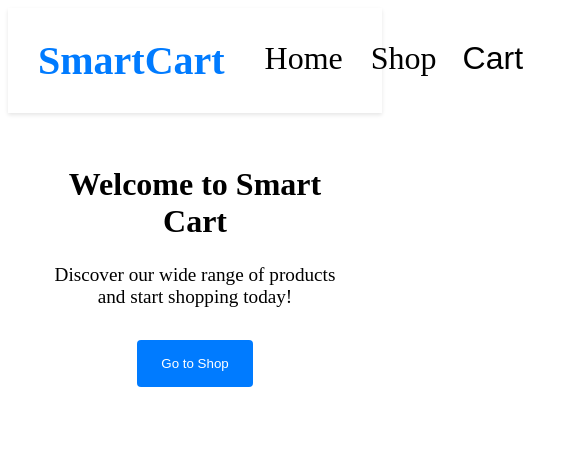
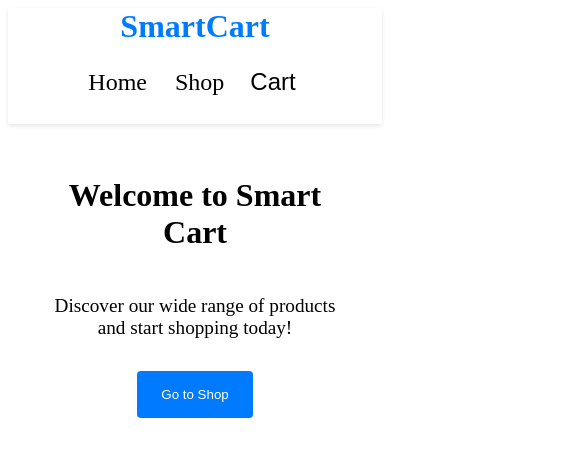
Before and after one commit to plan28-06/Shopping_Cart, a React (Vite) app: page / in a window 390 px wide. Shown: the top 456 px of the page, 569 px wide, since content can reach past the window. Built offline with nearby package versions, Linux system fonts and the light colour scheme.

Commit message:
Made the page responsive.

```diff
--- a/src/Cart.module.css
+++ b/src/Cart.module.css
@@ -1,3 +1,4 @@
+/* Empty cart message */
 .emptycart {
     width: 100%;
     height: 100%;
@@ -7,62 +8,63 @@
     padding: 20px;
 }
 
+/* Ensure box-sizing applies properly */
+* {
+    box-sizing: border-box;
+}
+
+/* Container for the cart */
 .cartcontainer {
     gap: 20px;
     margin-top: 30px;
-    height: 100%;
     width: 100%;
     background: #fff;
     padding: 20px;
     border-radius: 10px;
     box-shadow: 0 4px 8px rgba(0, 0, 0, 0.1);
-    overflow-x: auto;
+    overflow-x: auto; /* Enables horizontal scrolling if needed */
 }
 
+/* Make table responsive */
 table {
     width: 100%;
+    min-width: 600px; /* Ensures table content is not squeezed */
     border-collapse: collapse;
     text-align: center;
     background: #fafafa;
     border-radius: 8px;
 }
 
+/* Table headers */
 th {
-    font-size: 30px;
-    flex-grow: 1;
-    text-align: center;
-    padding: 12px;
+    font-size: 20px; /* Reduce from 30px */
+    padding: 10px;
     background: #f0f0f0;
     border-bottom: 3px solid #ddd;
+    white-space: nowrap; /* Prevents text wrapping */
 }
 
+/* Table rows */
 tr {
     border-bottom: 2px solid black;
-    align-items: center;
-    padding: 10px;
     text-align: center;
     transition: background 0.2s ease-in-out;
 }
 
-tr:hover {
-    background: #f5f5f5;
+/* Adjust cell text size */
+td {
+    padding: 10px;
+    font-size: 18px; /* Reduce from 25px */
+    text-align: center;
+    white-space: nowrap; /* Prevents text from wrapping */
 }
 
-td {
-    padding: 12px;
-    font-size: 25px;
-    text-align: center;
-}
-
-.itemheading {
-    flex-grow: 2.5;
-}
-
+/* Remove icon styling */
 .removeicon {
     cursor: pointer;
     color: red;
     font-weight: bold;
-    font-size: 20px;
+    font-size: 18px;
     transition: 0.2s ease-in-out;
 }
 
@@ -71,21 +73,36 @@ td {
     color: darkred;
 }
 
-.removeicon > img{
-    width: 30px !important;
-    height: 30px !important;
+/* Make remove icon fit */
+.removeicon > img {
+    width: 25px !important; /* Reduce from 30px */
+    height: 25px !important;
 }
 
-.removeicon img {
-    transition: filter 0.3s ease-in-out;
+/* Responsive Fix */
+@media (max-width: 768px) {
+    th, td {
+        font-size: 16px;
+        padding: 8px;
+    }
 }
 
-.removeicon img:hover {
-    filter: invert(27%) sepia(94%) saturate(5700%) hue-rotate(0deg) brightness(98%) contrast(105%);
+@media (max-width: 500px) {
+    .cartcontainer {
+        overflow-x: auto; /* Ensures table doesn't break layout */
+    }
+
+    table {
+        min-width: 100%; /* Prevents breaking on small screens */
+    }
+
+    th, td {
+        font-size: 14px;
+        padding: 5px;
+    }
+
+    .removeicon img {
+        width: 20px !important;
+        height: 20px !important;
+    }
 }
-
-.summation{
-    width: 50%;
-    display: flex;
-    justify-content: end;
-}
--- a/src/Home.module.css
+++ b/src/Home.module.css
@@ -1,6 +1,10 @@
 .home {
     text-align: center;
     padding: 2rem;
+    display: flex;
+    justify-content: center;
+    margin: 0 auto;
+    flex-direction: column;
 }
 
 .home > h1 {
@@ -26,3 +30,10 @@
     background-color:#0064ce;
     cursor: pointer;
 }
+
+
+@media(max-width:768px) {
+    .links{
+        flex-wrap: wrap;
+    }
+}
--- a/src/Navbar.jsx
+++ b/src/Navbar.jsx
@@ -17,7 +17,7 @@ const Navbar = () => {
                         <Link to="/shop">Shop</Link>
                     </li>
                     <li>
-                        <button>
+                        <button className={styles.cartbutton}>
                             <Link to="/cart">Cart</Link>
                         </button>
                     </li>
--- a/src/Navbar.module.css
+++ b/src/Navbar.module.css
@@ -71,3 +71,38 @@ li:hover{
 .links_list li a:hover {
     color: #007bff;
 }
+
+@media(max-width:768px) {
+    .navbar{
+        flex-wrap: wrap;
+    }
+}
+
+@media (max-width:585px){
+    .heading{
+        width: 100% !important;
+    }
+
+    .navbar{
+        flex-direction: column;
+        justify-content: center;
+        align-items: center;
+    }
+
+    .heading{
+        justify-content: center;
+        margin-left: 0px;
+    }
+}
+
+@media(max-width:450px){
+    .heading>a{
+        font-size: 32px !important;
+    }
+    .links_list{
+        font-size: 24px;
+    }
+    .cartbutton{
+        font-size: 24px;
+    }
+}
```
